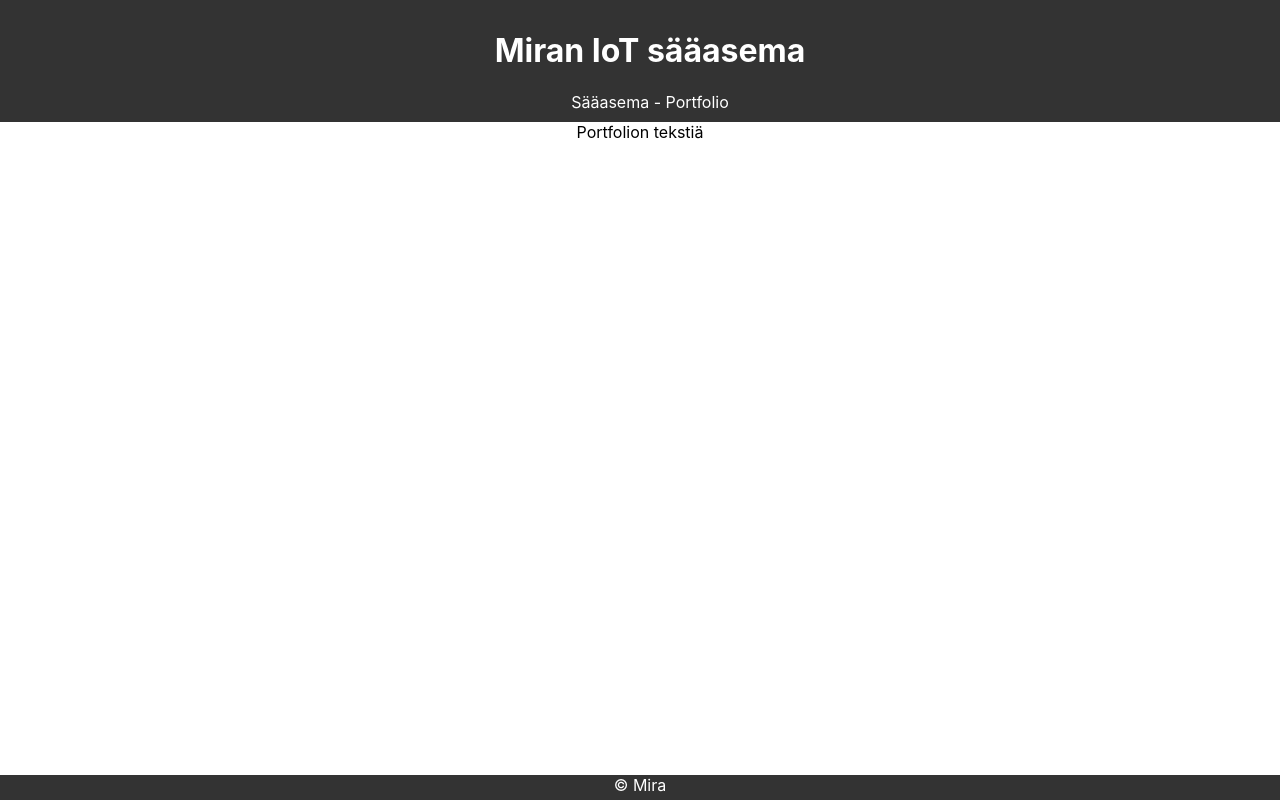
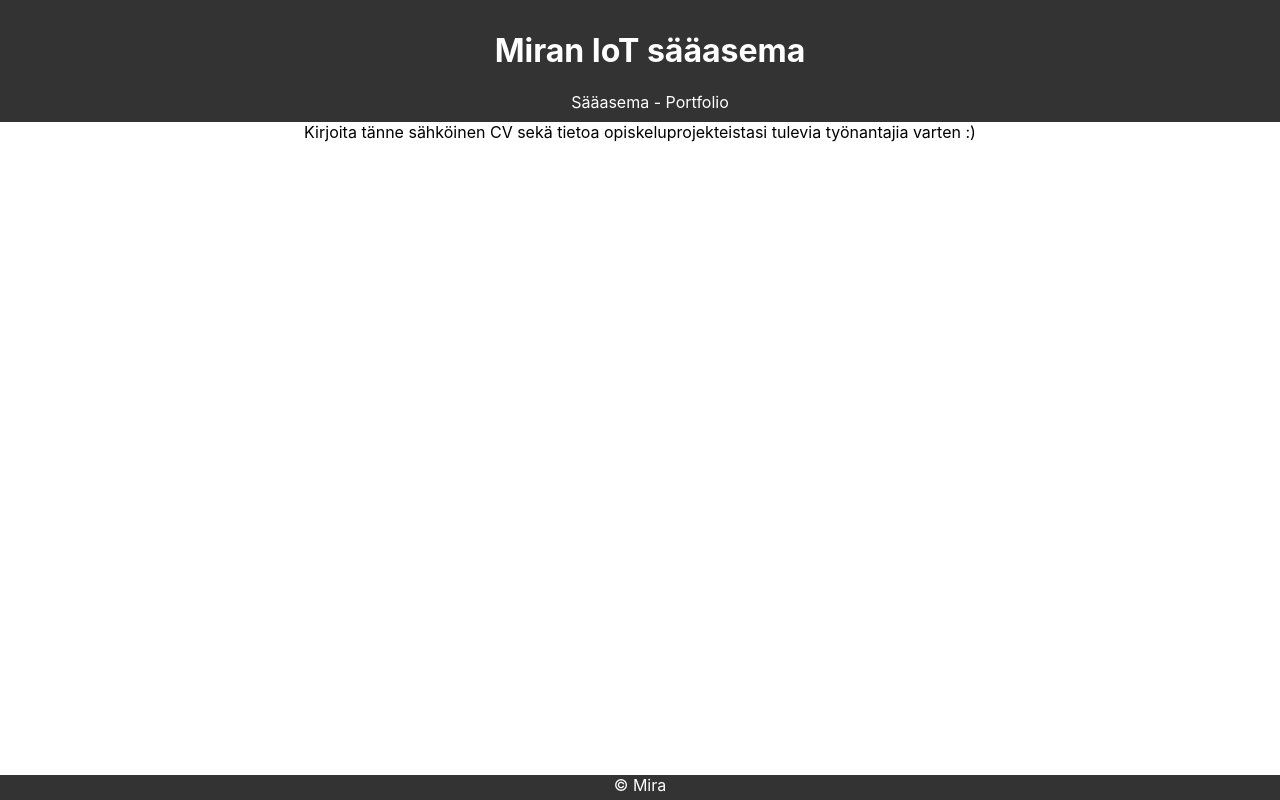
Before and after one commit to MiraAVorne/HyTeIoT, a React (Create React App) app: page /portfolio in a window 1280 px wide. Built offline with nearby package versions, Linux system fonts and the light colour scheme; no server answers.

Commit message:
portfolio

```diff
--- a/src/components/Portfolio.js
+++ b/src/components/Portfolio.js
@@ -3,7 +3,7 @@ import React from 'react';
 function Portfolio() {
     return (
       <div>
-        Portfolion tekstiä
+        Kirjoita tänne sähköinen CV sekä tietoa opiskeluprojekteistasi tulevia työnantajia varten :)
       </div>
     )
 }
```
